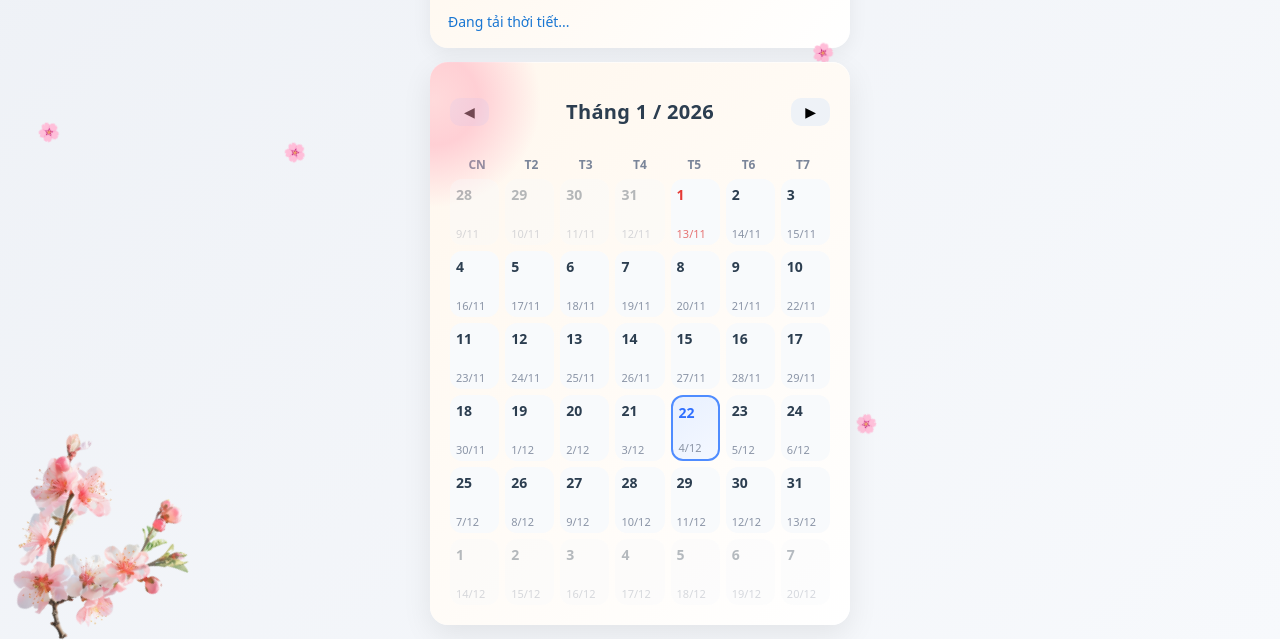
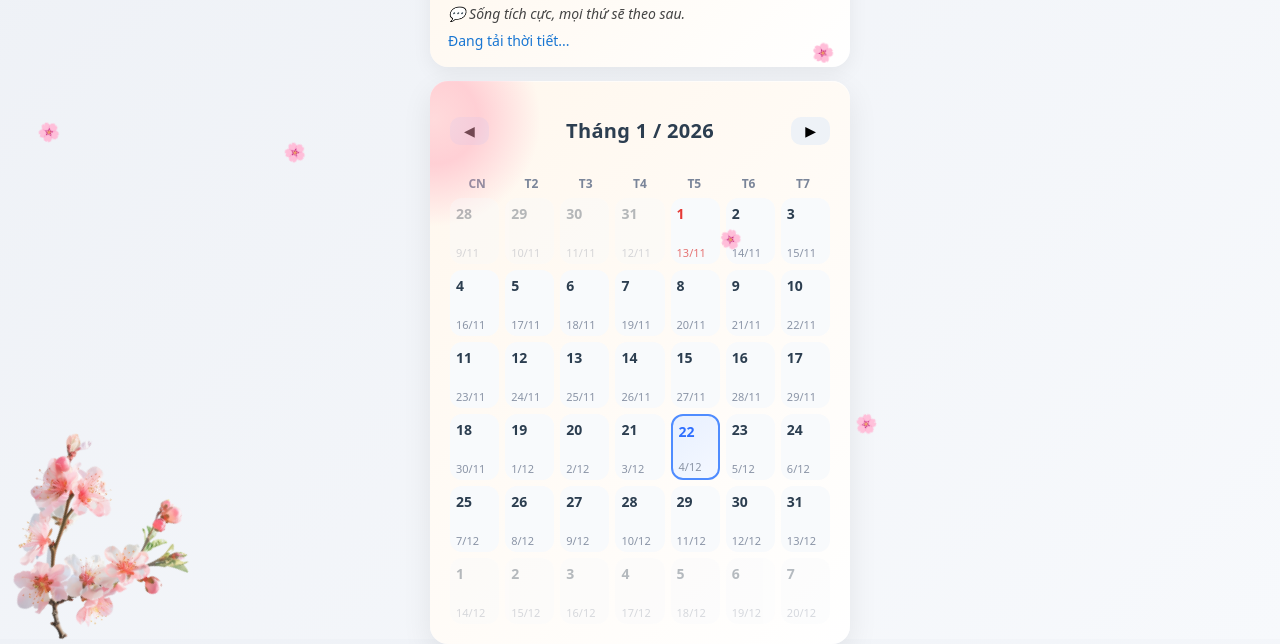
Before and after one commit to Haminhduc1234/My-Calendar, a plain HTML site: page index.html in a window 1280 px wide. Shown: the part 161-805 px from the top of the page. Drawn offline with Linux system fonts and the light colour scheme; no server answers.

Commit message:
first commit

```diff
--- a/index.html
+++ b/index.html
@@ -28,7 +28,7 @@
             </div>
 
             <div class="today-extra">
-                <div class="quote" id="todayQuote"></div>
+                <div id="quoteText" class="quote"></div>
                 <div class="weather" id="todayWeather">
                     Đang tải thời tiết...
                 </div>
--- a/script.js
+++ b/script.js
@@ -252,40 +252,115 @@
     document.getElementById("todayMonthYear").innerText =
         `Tháng ${today.getMonth() + 1} năm ${today.getFullYear()}`;
 }
-const quotes = [
-    "Mỗi ngày mới là một cơ hội mới.",
-    "Kiên trì hôm nay, thành công ngày mai.",
-    "Bình tĩnh – Tập trung – Chiến thắng.",
-    "Hãy sống trọn vẹn cho hiện tại.",
-    "Đi chậm cũng được, miễn là đừng dừng lại."
+
+const vietnameseQuotes = [
+  "Mỗi ngày mới là một cơ hội mới.",
+  "Kiên trì hôm nay, thành công ngày mai.",
+  "Bình tĩnh – Tập trung – Chiến thắng.",
+  "Hãy sống trọn vẹn cho hiện tại.",
+  "Đi chậm cũng được, miễn là đừng dừng lại.",
+  "Hạnh phúc không phải là đích đến, mà là hành trình.",
+  "Cười nhiều hơn, lo ít đi.",
+  "Mỗi thử thách là một cơ hội để trưởng thành.",
+  "Thành công bắt đầu từ sự kiên nhẫn.",
+  "Biết ơn hôm nay là cách để hạnh phúc.",
+  "Đừng bao giờ bỏ cuộc trước khi thử.",
+  "Sống tích cực, mọi thứ sẽ tốt hơn.",
+  "Không có gì là không thể nếu bạn cố gắng.",
+  "Hãy tin vào bản thân mình.",
+  "Mỗi bước nhỏ đều đưa bạn đến thành công.",
+  "Học hỏi từ thất bại để vươn lên.",
+  "Giữ bình tĩnh trong mọi tình huống.",
+  "Hạnh phúc là khi bạn biết đủ.",
+  "Chăm chỉ hôm nay, tự do ngày mai.",
+  "Sống với đam mê và nhiệt huyết.",
+  "Hãy làm những gì bạn yêu thích.",
+  "Đừng sợ thay đổi, nó giúp bạn trưởng thành.",
+  "Mỗi khó khăn là cơ hội để học hỏi.",
+  "Giữ lòng biết ơn với mọi điều xung quanh.",
+  "Hãy dành thời gian cho những gì quan trọng.",
+  "Cơ hội không đến hai lần, hãy nắm bắt.",
+  "Mỗi ngày đều đáng sống trọn vẹn.",
+  "Sự kiên nhẫn sẽ đem lại thành công.",
+  "Hãy lan tỏa năng lượng tích cực.",
+  "Thử thách làm bạn mạnh mẽ hơn.",
+  "Đừng để quá khứ chi phối hiện tại.",
+  "Mỗi ngày đều có thể bắt đầu lại.",
+  "Làm việc chăm chỉ, nghỉ ngơi hợp lý.",
+  "Sống chân thành và tử tế với mọi người.",
+  "Tin vào khả năng của chính mình.",
+  "Hãy biến ước mơ thành mục tiêu.",
+  "Đừng ngại thất bại, hãy ngại không thử.",
+  "Sự tự tin là chìa khóa thành công.",
+  "Hãy lắng nghe và thấu hiểu mọi người.",
+  "Mỗi ngày là một cơ hội để yêu thương.",
+  "Học hỏi mỗi ngày, trưởng thành mỗi ngày.",
+  "Giữ sức khỏe để tận hưởng cuộc sống.",
+  "Sống có mục tiêu sẽ không bị lạc hướng.",
+  "Hãy làm những điều bạn chưa dám thử.",
+  "Chia sẻ niềm vui để niềm vui nhân đôi.",
+  "Không ai có thể thay bạn sống cuộc đời này.",
+  "Hãy luôn mỉm cười dù khó khăn.",
+  "Mỗi thất bại là bước đệm cho thành công.",
+  "Đừng so sánh mình với người khác.",
+  "Tập trung vào giải pháp, không than phiền.",
+  "Hãy trân trọng những điều nhỏ bé.",
+  "Sống cho hiện tại, nhưng chuẩn bị cho tương lai.",
+  "Hãy cho đi mà không mong nhận lại.",
+  "Sức mạnh nằm trong chính bản thân bạn.",
+  "Học cách tha thứ để nhẹ nhõm tâm hồn.",
+  "Cảm ơn hôm nay vì đã cho bạn cơ hội.",
+  "Hãy biến khó khăn thành động lực.",
+  "Mỗi ngày là một món quà.",
+  "Hãy tận hưởng những khoảnh khắc bình yên.",
+  "Chăm sóc bản thân là cách yêu thương chính mình.",
+  "Không gì quý hơn thời gian và sức khỏe.",
+  "Hãy để tâm trí bạn được tự do sáng tạo.",
+  "Tin vào những điều tốt đẹp sẽ đến.",
+  "Đam mê là động lực để vượt qua khó khăn.",
+  "Hãy học cách yêu thương bản thân.",
+  "Cách bạn nghĩ quyết định cách bạn sống.",
+  "Hãy trân trọng mỗi khoảnh khắc bên gia đình.",
+  "Mỗi ngày là một trang mới để viết câu chuyện.",
+  "Sống thật với bản thân là hạnh phúc nhất.",
+  "Hãy theo đuổi giấc mơ của bạn mỗi ngày.",
+  "Sự tử tế sẽ tạo ra vòng lặp tích cực.",
+  "Hãy cho đi để nhận lại.",
+  "Không bao giờ là quá muộn để bắt đầu lại.",
+  "Học từ quá khứ, sống cho hiện tại, hướng tới tương lai.",
+  "Mỗi khó khăn là một bài học quý giá.",
+  "Hãy dũng cảm đối mặt với thử thách.",
+  "Sống có trách nhiệm với bản thân và người khác.",
+  "Hãy tin rằng mọi thứ đều có lý do.",
+  "Hãy cười thật nhiều, lo ít đi.",
+  "Mỗi ngày đều có thể trở thành tuyệt vời.",
+  "Đừng ngại mơ ước lớn.",
+  "Thành công là sự tích lũy từ những nỗ lực nhỏ.",
+  "Hãy bắt đầu từ hôm nay, không chần chừ.",
+  "Niềm vui đến từ những điều giản đơn.",
+  "Hãy trân trọng sức khỏe và thời gian.",
+  "Sống tích cực, mọi thứ sẽ theo sau.",
+  "Mỗi ngày đều là một cơ hội học hỏi.",
+  "Hãy sống đúng với giá trị của bạn.",
+  "Hãy yêu thương và biết ơn những người xung quanh.",
+  "Sự kiên nhẫn sẽ mang lại kết quả.",
+  "Đừng lo lắng về những điều không thể kiểm soát.",
+  "Hãy làm việc chăm chỉ và thông minh.",
+  "Mỗi ngày đều có thể thay đổi cuộc đời bạn.",
+  "Hãy giữ bình tĩnh trong mọi hoàn cảnh.",
+  "Mỗi ngày là một cơ hội để trở thành tốt hơn.",
+  "Hãy sống như hôm nay là ngày cuối cùng.",
+  "Hạnh phúc là khi biết đủ và cho đi.",
+  "Hãy làm những gì bạn thích và yêu thương bạn bè.",
+  "Mỗi khó khăn đều có bài học riêng.",
+  "Hãy tận hưởng từng khoảnh khắc trong cuộc sống.",
+  "Sống trọn vẹn, cười thật nhiều, yêu thương thật sâu.",
+  "Mỗi ngày đều là một phép màu."
 ];
 
 function loadQuote() {
-    const today = new Date().toDateString();
-    const saved = localStorage.getItem("dailyQuote");
-
-    if (saved) {
-        const data = JSON.parse(saved);
-        if (data.date === today) {
-            document.getElementById("quoteText").innerText = data.text;
-            return;
-        }
-    }
-
-    fetch("https://api.quotable.io/random")
-        .then(res => res.json())
-        .then(q => {
-            const text = `“${q.content}”`;
-            document.getElementById("quoteText").innerText = text;
-            localStorage.setItem("dailyQuote", JSON.stringify({
-                date: today,
-                text
-            }));
-        })
-        .catch(() => {
-            document.getElementById("quoteText").innerText =
-                "Hôm nay sẽ là một ngày tốt lành 🌼";
-        });
+    const rand = Math.floor(Math.random() * vietnameseQuotes.length);
+    document.getElementById("quoteText").innerText = `💬 ${vietnameseQuotes[rand]}`;
 }
 
 
--- a/style.css
+++ b/style.css
@@ -372,7 +372,7 @@
 
 .calendar-container {
     position: relative;
-    z-index: 5;
+    z-index: 1;
 }
 /* ================= HÔM NAY ================= */
 .today-panel {
```
